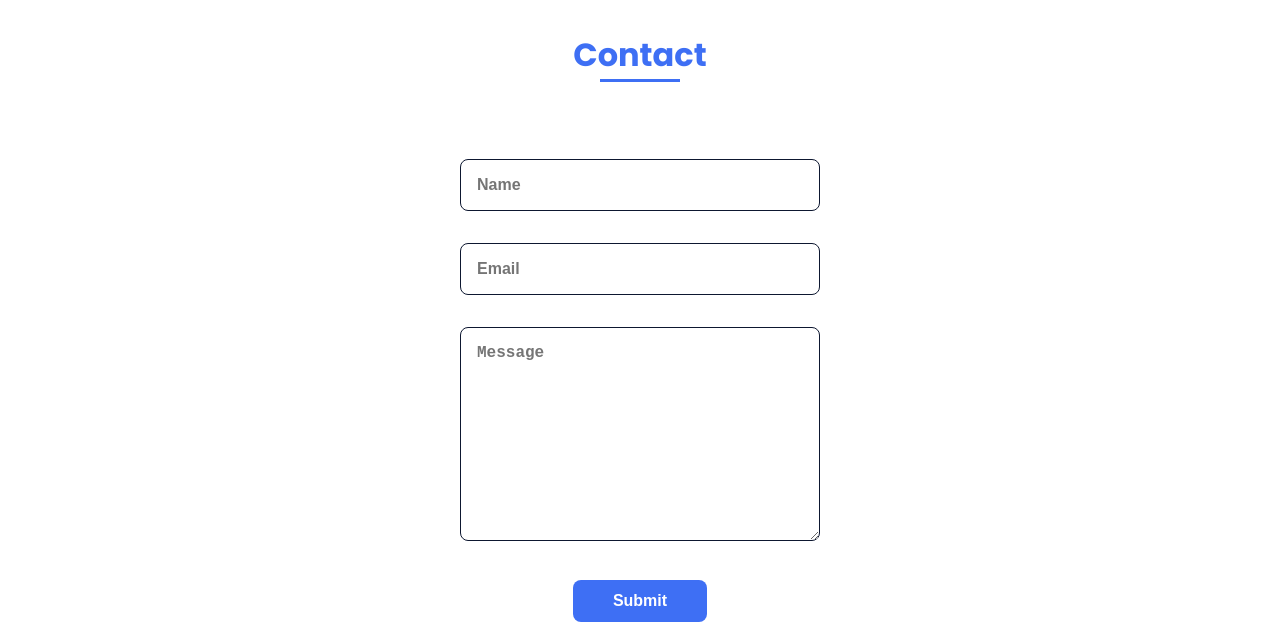
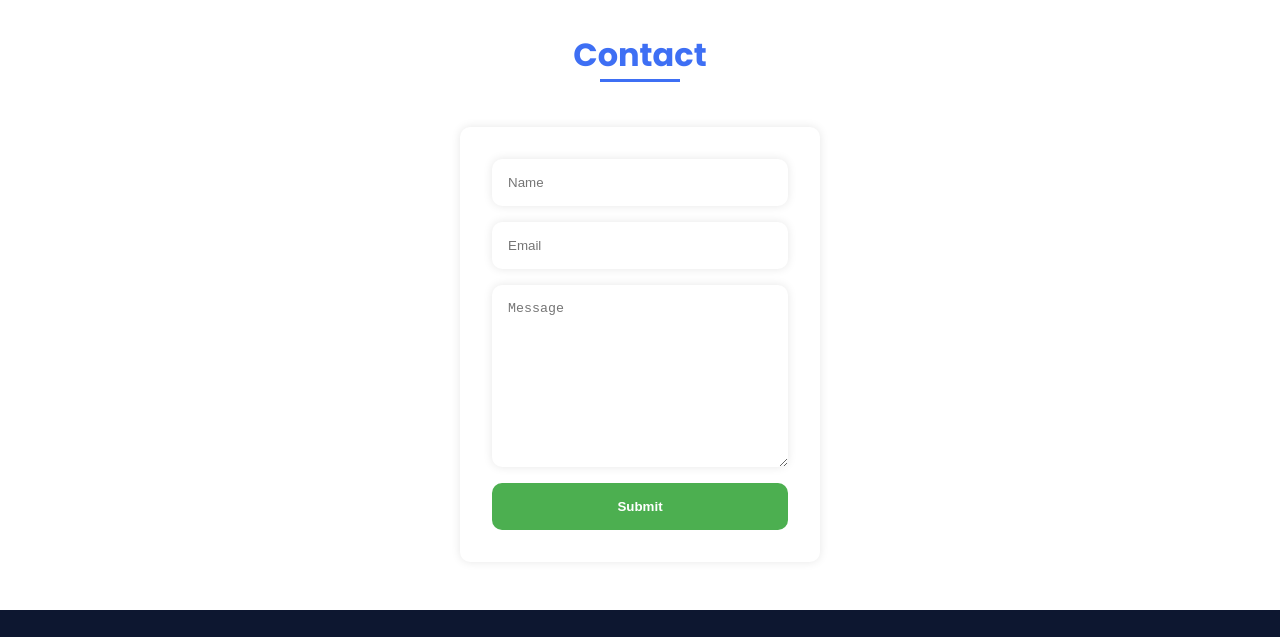
Before and after one commit to pgkvdk05/digital-portfolio, a plain HTML site: page index.html in a window 1280 px wide. Shown: the part 3090-3727 px from the top of the page. Drawn offline with nearby package versions, Linux system fonts and the light colour scheme; a script that the page names is missing.

Commit message:
Update styles.css
Signed-off-by: Gopalakrishnan P <gk300505pgk@gmail.com>

```diff
--- a/styles.css
+++ b/styles.css
@@ -447,25 +447,73 @@ img {
     font-size: 30px;
 }
 /* ===== CONTACT =====*/
+
+.contact section {
+    padding: 3rem 0;
+    background-color: #f7f7f7;
+}
+
+.content-section h2 {
+    margin-bottom: 1rem;
+}
+
+.content-section p {
+    margin-bottom: 2rem;
+}
+
+/* Add this for input section animation */
+.contact__form {
+    display: flex;
+    flex-direction: column;
+    align-items: center;
+    padding: 2rem;
+    background-color: #fff;
+    border-radius: 10px;
+    box-shadow: 0 0 10px rgba(0, 0, 0, 0.1);
+}
+
 .contact__input {
     width: 100%;
-    font-size: var(--normal-font-size);
-    font-weight: var(--font-semi);
     padding: 1rem;
-    border-radius: 0.5rem;
-    border: 1.5px solid var(--second-color);
+    margin-bottom: 1rem;
+    border: none;
+    border-radius: 10px;
+    box-shadow: 0 0 10px rgba(0, 0, 0, 0.1);
+}
+
+.contact__input:focus {
     outline: none;
-    margin-bottom: var(--mb-4);
+    box-shadow: 0 0 10px rgba(0, 0, 0, 0.2);
 }
 
 .contact__button {
-    display: block;
+    width: 100%;
+    padding: 1rem;
+    background-color: #4CAF50;
+    color: #fff;
     border: none;
-    outline: none;
-    font-size: var(--normal-font-size);
+    border-radius: 10px;
     cursor: pointer;
-    margin: auto;
 }
+
+.contact__button:hover {
+    background-color: #3e8e41;
+}
+
+/* Add animation to input section */
+.contact__form {
+    animation: fadeIn 2s;
+}
+
+@keyframes fadeIn {
+    from {
+        opacity: 0;
+    }
+    to {
+        opacity: 1;
+    }
+}
+
 /* ===== MEDIA QUERIES =====*/
 @media screen and (max-width: 320px) {
     .home {
```
